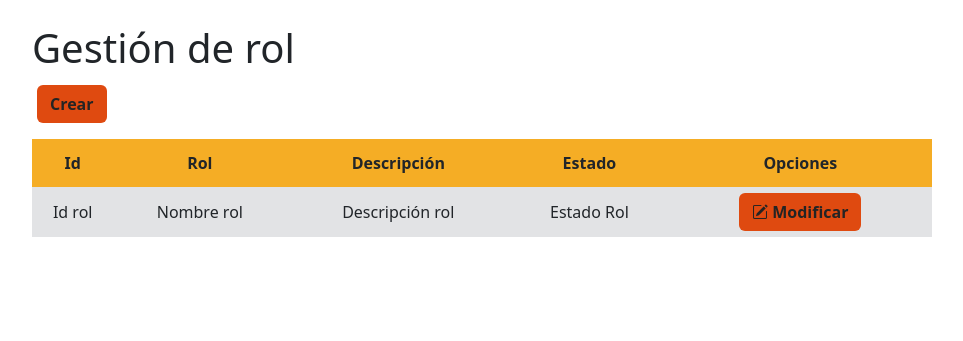
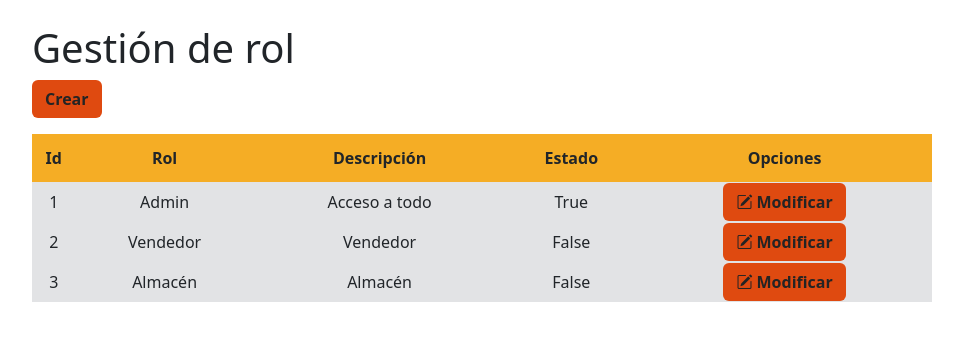
Before and after one commit to KiaraLuz/proyecto-ing.software, a Django app: page /roles/ in a window 1280 px wide. Shown: the part 56-397 px from the top of the page, without its empty margins (50-1013 px from the left). Run offline with Django 5.2, Linux system fonts and the light colour scheme; data comes from the database, SQL or seed files in the repository; both versions use the stored data as it was after the commit.

Commit message:
form crear modificar

```diff
--- a/app/static/css/styles.css
+++ b/app/static/css/styles.css
@@ -12,7 +12,6 @@ body {
 }
 .btn-color {
   background-color: #df4a10;
-  margin: 5px;
   color: #242424;
 }
 /* .btn-m:hover{
--- a/app/templates/rol.html
+++ b/app/templates/rol.html
@@ -2,7 +2,7 @@
 
 {% block content %}
 <h1>Gestión de rol</h1>
-<a class="btn btn-color fw-bold mb-3" href="#" role="button">Crear</a>
+<a class="btn btn-color fw-bold mb-3" href="{% url 'crear' %}" role="button">Crear</a>
 <table class="tb">
   <thead class="encabezado-tabla fw-bold">
     <tr>
@@ -14,16 +14,18 @@
     </tr>
   </thead>
   <tbody class="bg-secondary-subtle">
+    {% for rol in roles %}
     <tr>
-        <td>Id rol</td>
-        <td>Nombre rol</td>
-        <td>Descripción rol</td>
-        <td>Estado Rol</td>
-        <td><a class="btn  btn-color btn-m fw-bold" href="#" role="button">
+        <td>{{ rol.id }}</td>
+        <td>{{ rol.nombre_rol }}</td>
+        <td>{{ rol.descripcion }}</td>
+        <td>{{ rol.estado }}</td>
+        <td><a class="btn btn-color btn-m fw-bold" href="{% url 'modificar' rol.id %}" role="button">
           <i class="bi bi-pencil-square"></i>
           Modificar
         </a></td>
     </tr>
+    {% endfor %}
   </tbody>
 </table>
 
--- a/app/views.py
+++ b/app/views.py
@@ -1,8 +1,35 @@
-from django.shortcuts import render
+from django.shortcuts import render, redirect
+from app.models import Rol
+from app.forms import RolForm
 
 # Create your views here.
 def home(request):
     return render(request, "home.html")
 
 def roles(request):
-    return render(request, "rol.html")
+    roles = Rol.objects.all()
+    contexto = {'roles': roles}
+    return render(request, "rol.html", contexto)
+
+def rol_crear(request):
+    if request.method == "POST":
+        form = RolForm(request.POST)
+        if form.is_valid():
+            form.save(commit=True)
+            return redirect('roles')
+    else:
+        form = RolForm()
+    contexto = {'form': form}
+    return render(request, "rol_crear.html", contexto)
+
+def rol_modificar(request, rol_id):
+    rol = Rol.objects.get(id=rol_id)
+    if request.method == "POST":
+        form = RolForm(request.POST, instance=rol)
+        if form.is_valid():
+            form.save(commit=True)
+            return redirect('roles')
+    else:
+        form = RolForm(instance=rol)
+    contexto = {'form': form}
+    return render(request, "rol_modificar.html", contexto)
--- a/software/urls.py
+++ b/software/urls.py
@@ -22,5 +22,7 @@ from app import views
 urlpatterns = [
     path('admin/', admin.site.urls),
     path('', views.home, name="home"),
-    path('roles/', views.roles, name="roles")
+    path('roles/', views.roles, name="roles"),
+    path('roles/crear/', views.rol_crear, name='crear'),
+    path('roles/modificar/<int:rol_id>', views.rol_modificar, name='modificar'),
 ]
```
Also changed, not shown: app/templates/rol_crear.html (added, +17 -0 lines), app/templates/rol_modificar.html (added, +17 -0 lines), app/migrations/0001_initial.py (added), db.sqlite3.
